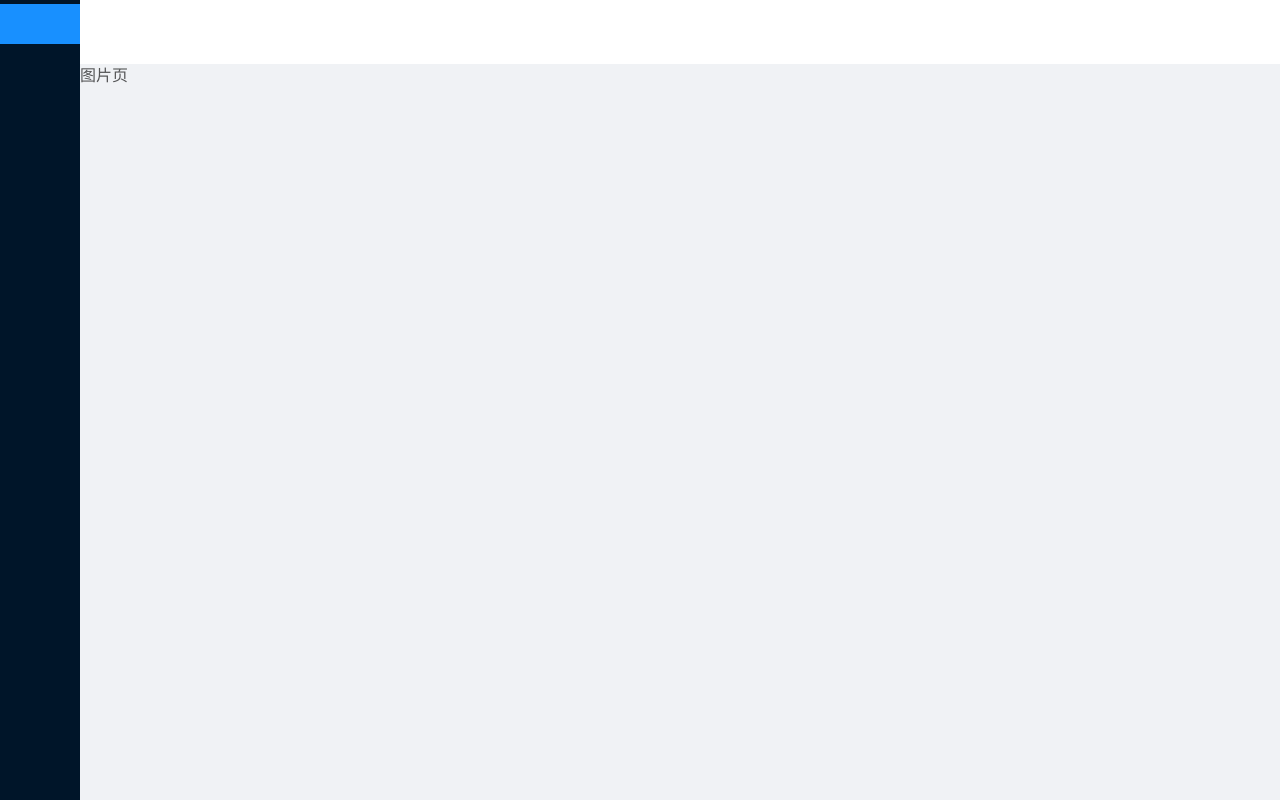
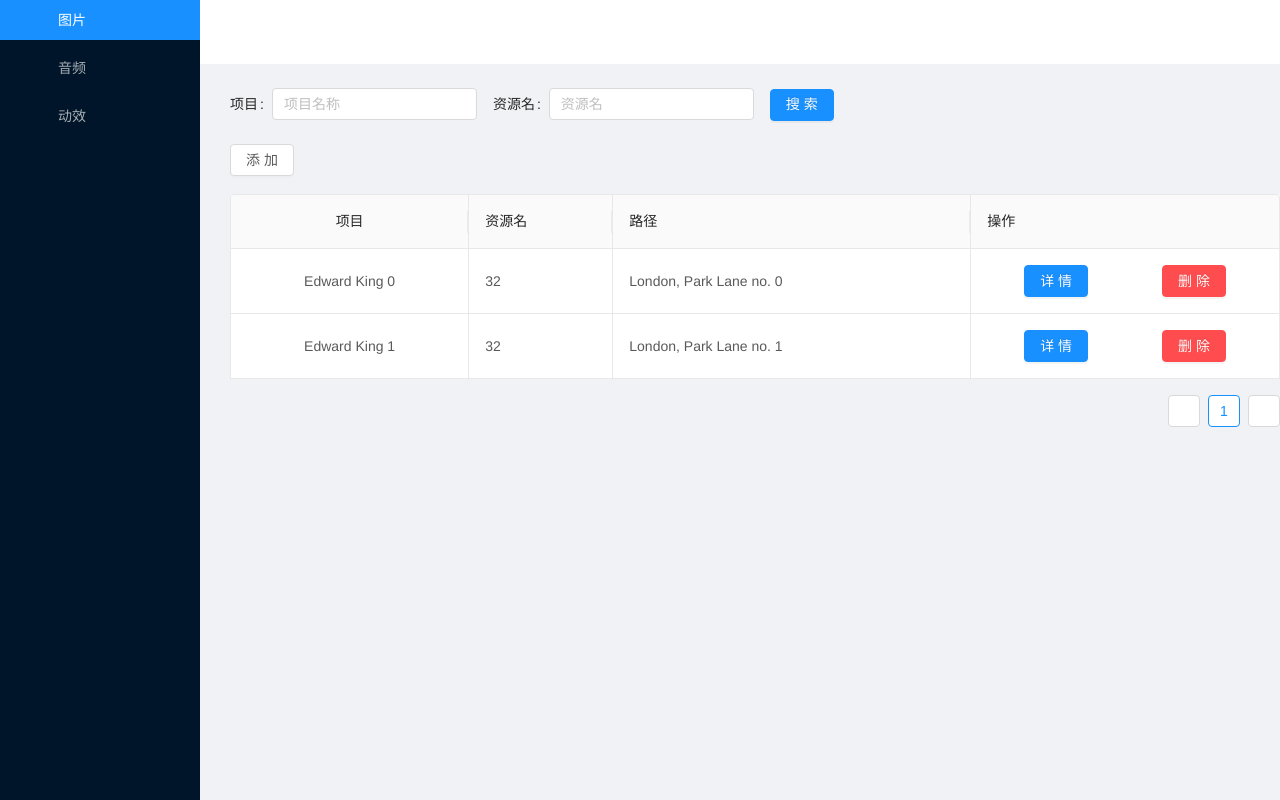
Before and after one commit to MagicHacker/resource-gluttonous, a Vue app: page /main/images in a window 1280 px wide. Built offline with nearby package versions, Linux system fonts and the light colour scheme.

Commit message:
feat: 构建图片资源页

```diff
--- a/src/views/images.vue
+++ b/src/views/images.vue
@@ -1,3 +1,94 @@
 <template>
-  <div>图片页</div>
+  <div class="images-wrapper">
+    <div class="images-search">
+      <a-form-model layout="inline">
+        <a-form-model-item label="项目">
+          <a-input placeholder="项目名称"></a-input>
+        </a-form-model-item>
+        <a-form-model-item label="资源名">
+          <a-input placeholder="资源名"></a-input>
+        </a-form-model-item>
+        <a-form-model-item>
+          <a-button type="primary">搜索</a-button>
+        </a-form-model-item>
+      </a-form-model>
+    </div>
+    <div class="images-add">
+      <a-button type="success">添加</a-button>
+    </div>
+    <div class="images-table">
+      <a-table bordered :data-source="tableData" :columns="columns">
+        <template v-slot:action>
+          <div class="images-table-action">
+            <a-button type="primary">详情</a-button>
+            <a-button type="danger">删除</a-button>
+          </div>
+        </template>
+      </a-table>
+    </div>
+  </div>
 </template>
+<script>
+export default {
+  name: 'imagesComponent',
+  data() {
+    return {
+      tableData: [
+        {
+          key: '0',
+          project: 'Edward King 0',
+          sourceName: '32',
+          path: 'London, Park Lane no. 0'
+        },
+        {
+          key: '1',
+          project: 'Edward King 1',
+          sourceName: '32',
+          path: 'London, Park Lane no. 1'
+        }
+      ],
+      columns: [
+        {
+          title: '项目',
+          align: 'center',
+          dataIndex: 'project'
+        },
+        {
+          title: '资源名',
+          dataIndex: 'sourceName'
+        },
+        {
+          title: '路径',
+          dataIndex: 'path'
+        },
+        {
+          title: '操作',
+          dataIndex: 'action',
+          scopedSlots: { customRender: 'action' }
+        }
+      ]
+    }
+  }
+}
+</script>
+<style lang="less" scoped>
+.images-wrapper {
+  width: 100%;
+  height: 100%;
+  padding: 20px 0px 0px 30px;
+  .images-search {
+    width: 100%;
+    height: 60px;
+  }
+  .images-add {
+    width: 100%;
+    height: 50px;
+  }
+  .images-table-action {
+    width: 100%;
+    display: flex;
+    align-items: center;
+    justify-content: space-around;
+  }
+}
+</style>
--- a/src/views/main.vue
+++ b/src/views/main.vue
@@ -40,7 +40,7 @@ export default {
   name: 'mainComponent',
   data() {
     return {
-      collapsed: true
+      collapsed: false
     }
   },
   methods: {
@@ -57,6 +57,10 @@ export default {
   font-size: 16px;
   .main-header {
     background: #fff;
+    padding: 0px 30px;
+  }
+  li {
+    margin-top: 0px;
   }
 }
 </style>
```
